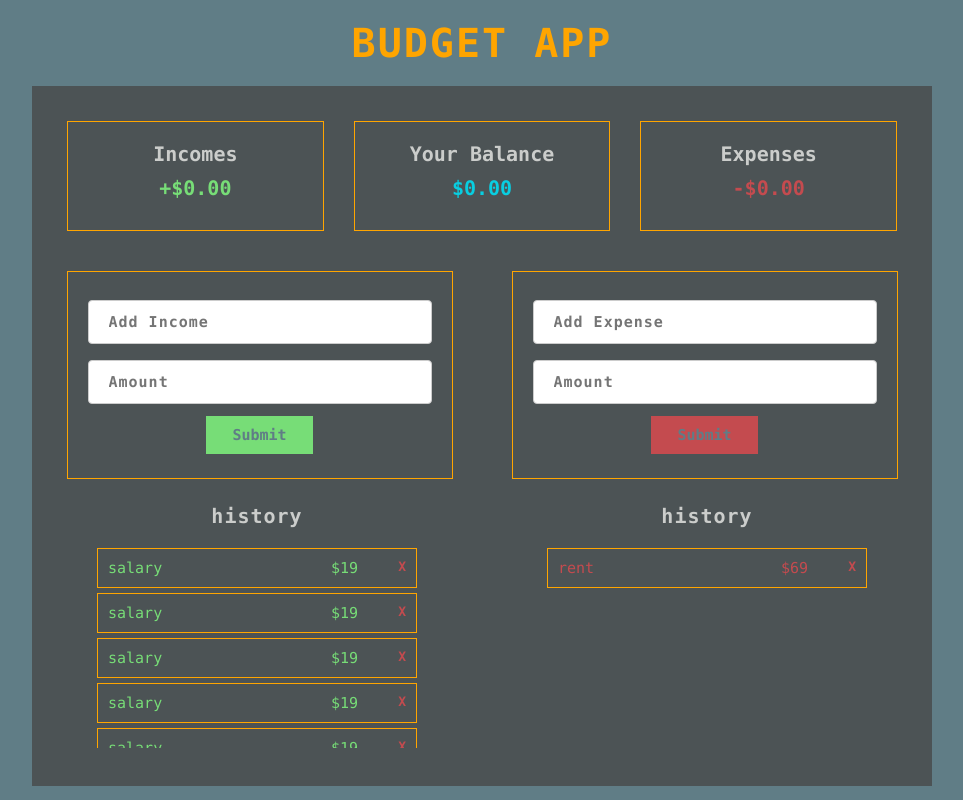
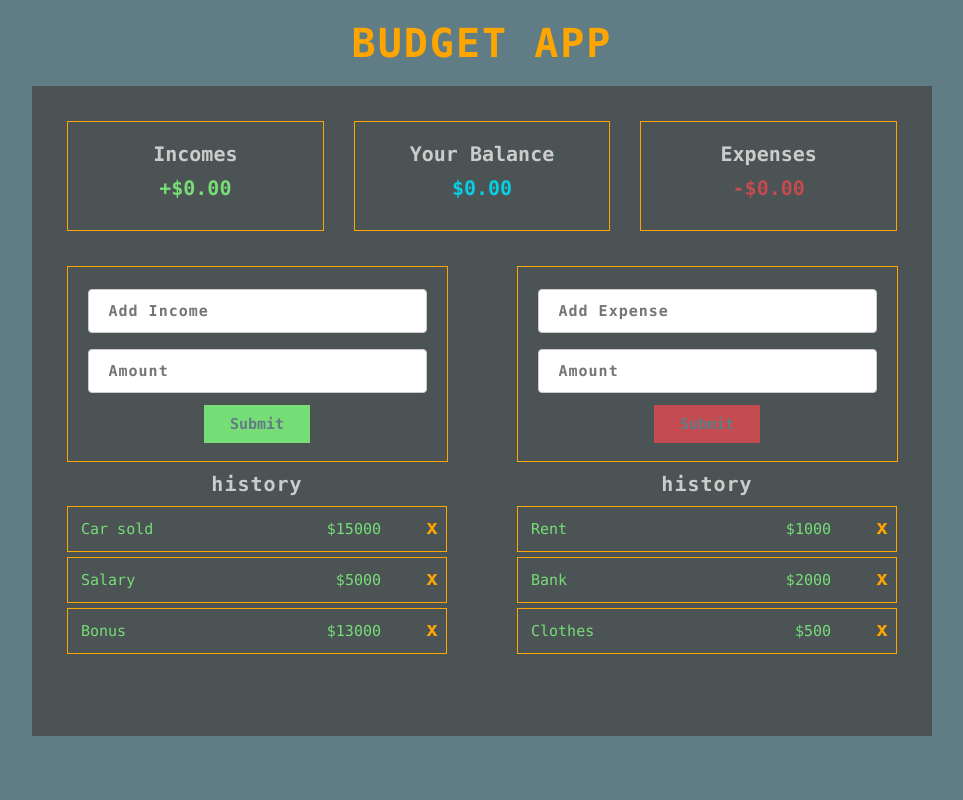
Before and after one commit to himmet-kecici/budget-app, a React (Create React App) app: page / in a window 1280 px wide. Shown: the whole page, without its empty margins (158-1121 px from the left). Built offline with nearby package versions, Linux system fonts and the light colour scheme.

Commit message:
i started to use context and hooks in the project

```diff
--- a/src/App.js
+++ b/src/App.js
@@ -5,9 +5,10 @@ import Balance from './components/balance/balance'
 import ExpenseList from './components/expenseList/expenseList'
 import Header from './components/header/header'
 import IncomeList from './components/incomeList/incomeList'
-
+import { GlobalContextProvider } from './context/globalState'
 const App = () => {
     return (
+        <GlobalContextProvider>
             <div className='container' >
                 <Header />
                 <div className='app-wrapper'>
@@ -19,6 +20,7 @@ const App = () => {
                     </div>
                 </div>
             </div>
+        </GlobalContextProvider>
     )
 }
 
--- a/src/App.scss
+++ b/src/App.scss
@@ -20,46 +20,52 @@ html {
   .app-wrapper {
     background-color: #4c5355;
     width: 900px;
-    height: 700px;
+    height: 650px;
 
     .list-container {
       width: 100%;
       display: flex;
       flex-direction: row;
       justify-content: space-around;
-      padding-top: 20px;
+      padding-top: 10px;
 
       h2 {
         color: #cbcdcb;
         font-size: 20px;
         letter-spacing: 1px;
-        padding-bottom: 20px;
+        padding-bottom: 10px;
         text-align: center;
       }
       .processing-list {
-        width: auto;
         height: 200px;
         overflow: hidden;
         overflow-y: auto;
 
         .processing {
           border: 1px solid orange;
-          width: 320px;
+          width: 380px;
           display: flex;
           font-size: 15px;
           justify-content: space-between;
-          padding: 10px;
+          padding: 8px;
           margin-bottom: 5px;
 
           .processing-values {
-            width: 250px;
+            width: 310px;
             display: flex;
             justify-content: space-between;
+            padding: 5px;
+
+            .processing-text {
+              width: 250px;
+              overflow: hidden;
+              overflow-x: auto;
+            }
           }
           .delete-btn {
-            font-size: 13px;
+            font-size: 20px;
             cursor: pointer;
-            color: #c44b4f;
+            color: orange;
             font-weight: bolder;
           }
         }
--- a/src/components/addProcessing/addProcessing-styles.scss
+++ b/src/components/addProcessing/addProcessing-styles.scss
@@ -3,12 +3,11 @@
   display: flex;
   flex-direction: row;
   justify-content: space-around;
-  padding: 5px;
 
   .input-group {
-    width: 386px;
+    width: 381px;
     flex: 1;
-    padding: 20px;
+    padding: 14px 20px;
     border: 1px solid orange;
     justify-content: center;
     align-items: center;
--- a/src/components/expenseList/expenseList.jsx
+++ b/src/components/expenseList/expenseList.jsx
@@ -1,17 +1,18 @@
-import React from 'react'
+import React, { useContext } from 'react'
+import { GlobalContext } from '../../context/globalState'
+import ExpenseP from '../expenseP/expenseP'
+
 
 const ExpenseList = () => {
+    const { expenseProcessings } = useContext(GlobalContext)
+    console.log(expenseProcessings)
     return (
         <div className='processings processings-expense'>
             <h2>history</h2>
             <ul className='processing-list'>
-                <li className='processing'>
-                    <div className='processing-values' style={{ color: '#c44b4f' }}>
-                        <span className='processing-text'>rent</span>
-                        <span className='processing-amount'>$69</span>
-                    </div>
-                    <div className='delete-btn'>X</div>
-                </li>
+                {expenseProcessings.map(expenseProcessing => (
+                    <ExpenseP expenseProcessing={expenseProcessing} key={expenseProcessing.id} />
+                ))}
             </ul>
         </div>
     )
--- /dev/null
+++ b/src/components/expenseP/expenseP.jsx
@@ -0,0 +1,15 @@
+import React from 'react'
+
+const ExpenseP = ({ expenseProcessing }) => {
+    return (
+        <li className='processing'>
+            <div className='processing-values' style={{ color: '#77dd77' }}>
+                <span className='processing-text'>{expenseProcessing.expenseText}</span>
+                <span className='processing-amount'>${expenseProcessing.expenseAmount}</span>
+            </div>
+            <div className='delete-btn'>x</div>
+        </li>
+    )
+}
+
+export default ExpenseP
--- a/src/components/incomeList/incomeList.jsx
+++ b/src/components/incomeList/incomeList.jsx
@@ -1,59 +1,18 @@
-import React from 'react'
+import React, { useContext } from 'react'
+import { GlobalContext } from '../../context/globalState'
+import IncomeP from '../incomeP/incomeP'
 
 const IncomeList = () => {
+    const { incomeProcessings } = useContext(GlobalContext)
+    console.log(incomeProcessings)
     return (
         <div className='processings processings-income'>
+
             <h2>history</h2>
             <ul className='processing-list'>
-                <li className='processing'>
-                    <div className='processing-values' style={{ color: '#77dd77' }}>
-                        <span className='processing-text'>salary</span>
-                        <span className='processing-amount'>$19</span>
-                    </div>
-                    <div className='delete-btn'>X</div>
-                </li>
-                <li className='processing'>
-                    <div className='processing-values' style={{ color: '#77dd77' }}>
-                        <span className='processing-text'>salary</span>
-                        <span className='processing-amount'>$19</span>
-                    </div>
-                    <div className='delete-btn'>X</div>
-                </li>
-                <li className='processing'>
-                    <div className='processing-values' style={{ color: '#77dd77' }}>
-                        <span className='processing-text'>salary</span>
-                        <span className='processing-amount'>$19</span>
-                    </div>
-                    <div className='delete-btn'>X</div>
-                </li>
-                <li className='processing'>
-                    <div className='processing-values' style={{ color: '#77dd77' }}>
-                        <span className='processing-text'>salary</span>
-                        <span className='processing-amount'>$19</span>
-                    </div>
-                    <div className='delete-btn'>X</div>
-                </li>
-                <li className='processing'>
-                    <div className='processing-values' style={{ color: '#77dd77' }}>
-                        <span className='processing-text'>salary</span>
-                        <span className='processing-amount'>$19</span>
-                    </div>
-                    <div className='delete-btn'>X</div>
-                </li>
-                <li className='processing'>
-                    <div className='processing-values' style={{ color: '#77dd77' }}>
-                        <span className='processing-text'>salary</span>
-                        <span className='processing-amount'>$19</span>
-                    </div>
-                    <div className='delete-btn'>X</div>
-                </li>
-                <li className='processing'>
-                    <div className='processing-values' style={{ color: '#77dd77' }}>
-                        <span className='processing-text'>salary</span>
-                        <span className='processing-amount'>$19</span>
-                    </div>
-                    <div className='delete-btn'>X</div>
-                </li>
+                {incomeProcessings.map(incomeProcessing => (
+                    <IncomeP incomeProcessing={incomeProcessing} key={incomeProcessing.id} />
+                ))}
             </ul>
         </div>
     )
--- /dev/null
+++ b/src/components/incomeP/incomeP.jsx
@@ -0,0 +1,15 @@
+import React from 'react'
+
+const IncomeP = ({ incomeProcessing }) => {
+    return (
+        <li className='processing'>
+            <div className='processing-values' style={{ color: '#77dd77' }}>
+                <span className='processing-text'>{incomeProcessing.incomeText}</span>
+                <span className='processing-amount'>${incomeProcessing.incomeAmount}</span>
+            </div>
+            <div className='delete-btn'>x</div>
+        </li>
+    )
+}
+
+export default IncomeP
--- /dev/null
+++ b/src/context/appReducer.js
@@ -0,0 +1,12 @@
+const AppReducer = (state, action) => {
+    switch (action.type) {
+        case test:
+            return {
+                ...state
+            }
+        default:
+            return state
+    }
+
+}
+export default AppReducer
--- /dev/null
+++ b/src/context/globalState.js
@@ -0,0 +1,30 @@
+import React, { createContext, useReducer } from 'react'
+import AppReducer from './appReducer'
+
+const initialState = {
+    incomeProcessings: [
+        { id: 1, incomeText: "Car sold", incomeAmount: 15000 },
+        { id: 2, incomeText: "Salary", incomeAmount: 5000 },
+        { id: 3, incomeText: "Bonus", incomeAmount: 13000 }
+    ],
+    expenseProcessings: [
+        { id: 4, expenseText: 'Rent', expenseAmount: 1000 },
+        { id: 5, expenseText: 'Bank', expenseAmount: 2000 },
+        { id: 6, expenseText: 'Clothes', expenseAmount: 500 }
+    ]
+}
+
+export const GlobalContext = createContext(initialState)
+
+export const GlobalContextProvider = ({ children }) => {
+    const [state] = useReducer(AppReducer, initialState)
+
+    return (
+        <GlobalContext.Provider value={{
+            incomeProcessings: state.incomeProcessings,
+            expenseProcessings: state.expenseProcessings
+        }}>
+            {children}
+        </GlobalContext.Provider>
+    )
+}
```
Lines whose indentation alone changed are shown as unchanged.
